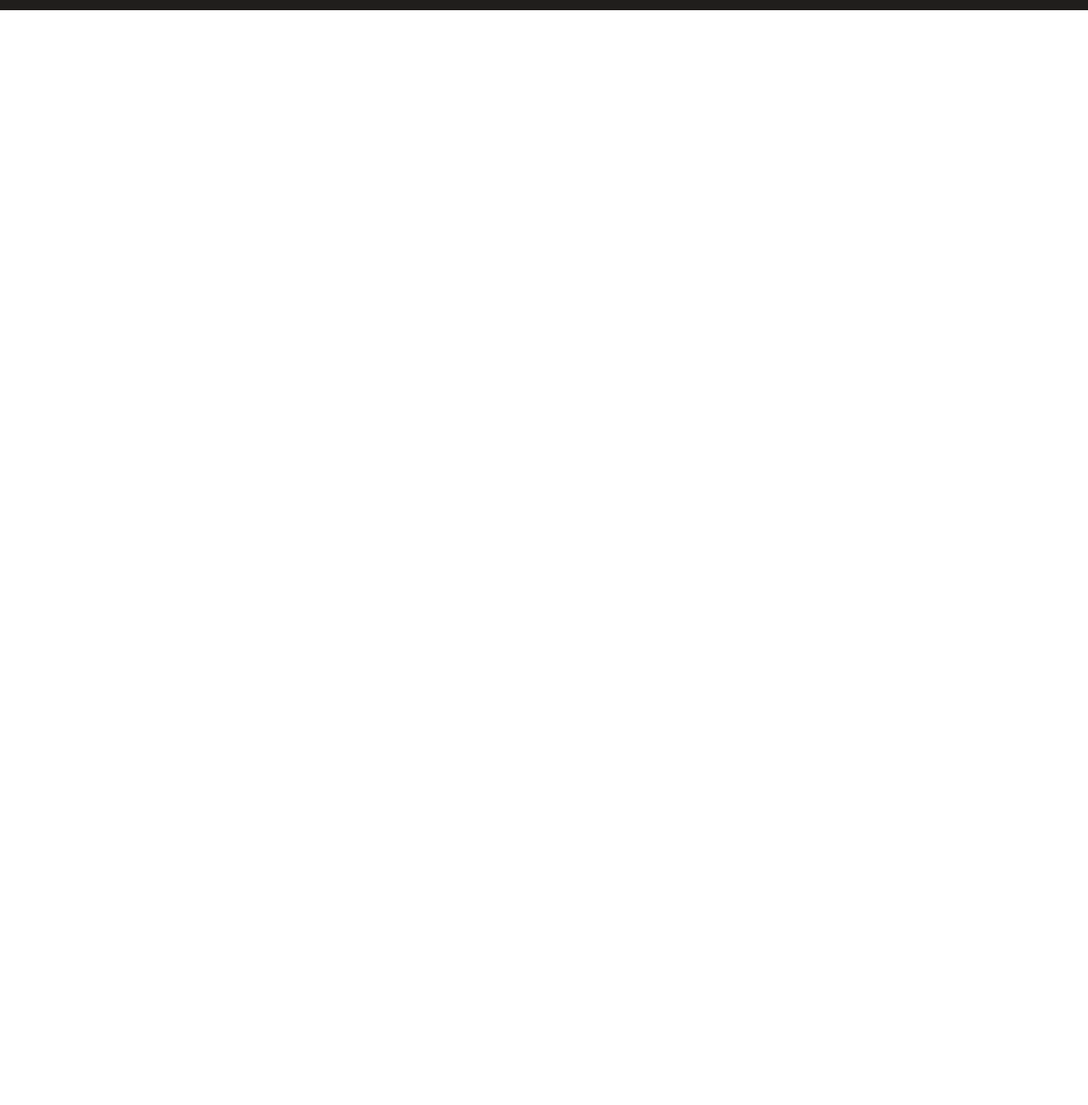
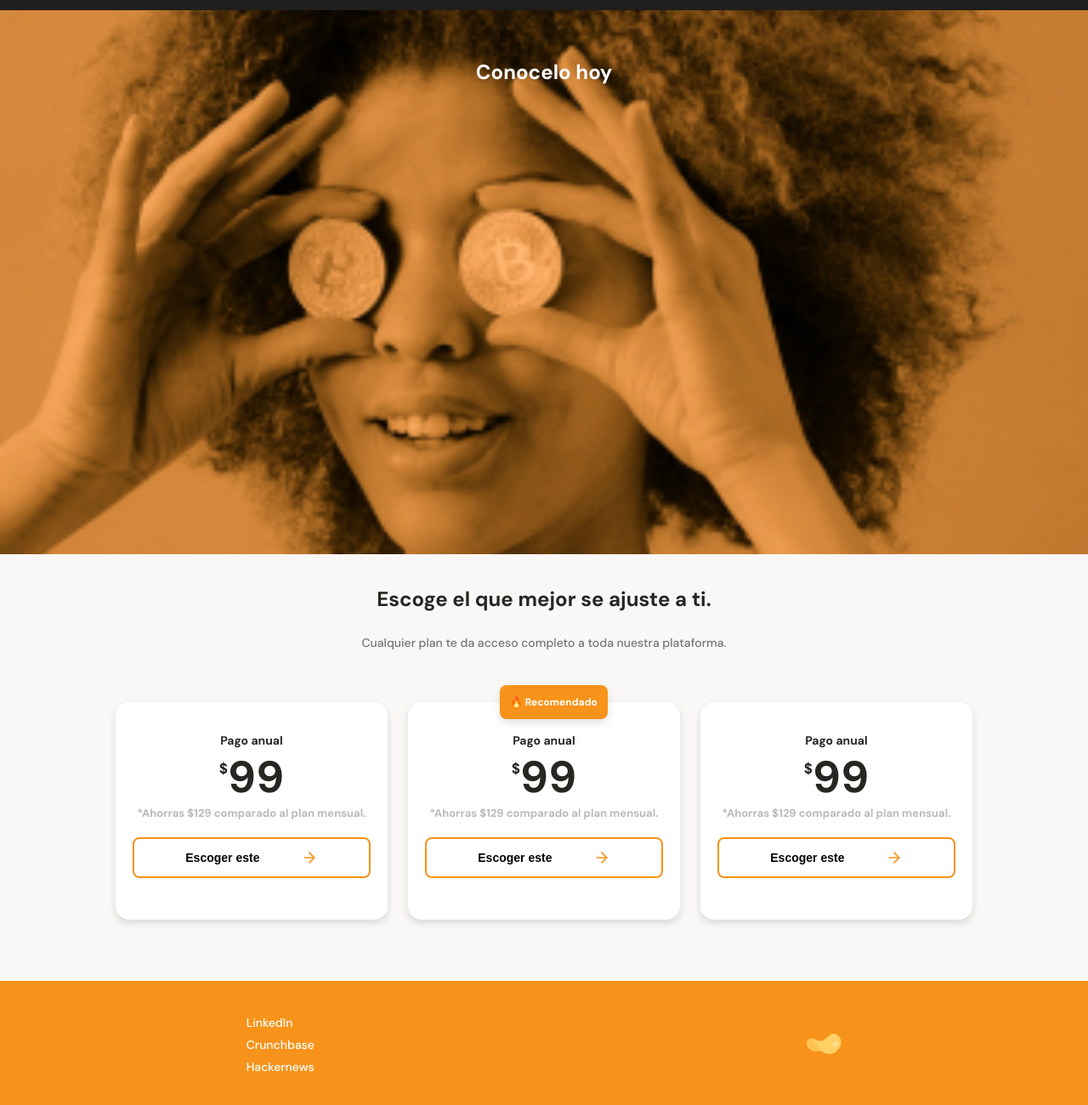
Before and after one commit to juansgiraldoe/mobile-first, a plain HTML site: page index.html in a window 1280 px wide. Shown: the part 1601-2901 px from the top of the page at 85% size. Before the commit the page ends 1613 px from the top, so only its background shows below. Drawn offline with Linux system fonts and the light colour scheme.

Commit message:
[UPDATE] Proyecto finalizado.

```diff
--- a/index.html
+++ b/index.html
@@ -15,7 +15,7 @@
     <div class="header--title-container">
       <h1>La próxima revolución en el intercambio de criptomonedas.</h1>
       <p>Batabit te ayuda a navegar entre los diferentes precios y tendencias.</p>
-      <a href="" class="header--button">Conoce nuestros planes <span><img src="./assets/icons/drop-arrow.svg" alt=""></span></a>
+      <a href="#plans" class="header--button">Conoce nuestros planes <span><img src="./assets/icons/drop-arrow.svg" alt=""></span></a>
     </div>
   </header>
   <main>
@@ -83,9 +83,54 @@
         </article>
       </section>
     </section>
-    <section></section>
-    <section></section>
+    <section class="bitcoin-img-container">
+      <h2>Conocelo hoy</h2>
+    </section>
+    <section id="plans" class="main-plans-container">
+      <div class="plans--title">
+        <h2>Escoge el que mejor se ajuste a ti.</h2>
+        <p>Cualquier plan te da acceso completo a toda nuestra plataforma.</p>
+      </div>
+      <section class="plans-container--slider">
+        <article class="plans-container--card">
+          <div class="plan-info-container">
+            <h3 class="plan-card--title">Pago anual</h3>
+            <p class="plan-card--price"><span>$</span>99</p>
+            <p class="plan-card--save">*Ahorras $129 comparado al plan mensual.</p>
+            <button class="plan-card--cta">Escoger este <span></span></button>
+          </div>
+        </article>
+        <article class="plans-container--card">
+          <p class="recomended">🔥 Recomendado</p>
+          <div class="plan-info-container">
+            <h3 class="plan-card--title">Pago anual</h3>
+            <p class="plan-card--price"><span>$</span>99</p>
+            <p class="plan-card--save">*Ahorras $129 comparado al plan mensual.</p>
+            <button class="plan-card--cta">Escoger este <span></span></button>
+          </div>
+        </article>
+        <article class="plans-container--card">
+          <div class="plan-info-container">
+            <h3 class="plan-card--title">Pago anual</h3>
+            <p class="plan-card--price"><span>$</span>99</p>
+            <p class="plan-card--save">*Ahorras $129 comparado al plan mensual.</p>
+            <button class="plan-card--cta">Escoger este <span></span></button>
+          </div>
+        </article>
+      </section>
+    </section>
   </main>
-  <footer></footer>
+  <footer>
+    <section>
+      <ul>
+        <li><a href="#">LinkedIn</a></li>
+        <li><a href="#">Crunchbase</a></li>
+        <li><a href="#">Hackernews</a></li>
+      </ul>
+    </section>
+    <section>
+      <img src="./assets/icons/logo-papa.png" alt="Logo de Batabit 2023">
+    </section>
+  </footer>
 </body>
 </html>
--- a/style.css
+++ b/style.css
@@ -25,6 +25,7 @@
 html {
   font-size: 62.5%;
   font-family: 'DM Sans', sans-serif;
+  scroll-behavior: smooth;
 }
 header {
   position: relative;
@@ -317,6 +318,154 @@ main {
   line-height: 1.8rem;
   color: var(--white);
 }
+.bitcoin-img-container{
+  width: 100%;
+  min-width: 320px;
+  height: 80vh;
+  background-image: url('./assets/imgs/bitcoinbaby.jpg');
+  background-position: center;
+  background-size: cover;
+  background-repeat: no-repeat;
+}
+.bitcoin-img-container h2 {
+  padding-top: 60px;
+  font-size: 2.4rem;
+  font-weight: bold;
+  line-height: 2.6rem;
+  color: var(--white);
+  text-align: center;
+}
+.main-plans-container{
+  width: 100%;
+  min-width: 320px;
+  padding: 40px 0 40px 0;
+  text-align: center;
+  background-color: #F9F8F6;
+}
+.main-plans-container .plans--title{
+  width: 90%;
+  min-width: 288px;
+  height: auto;
+  margin: 0 auto;
+  margin-bottom: 30px;
+}
+.plans--title h2{
+  font-size: 2.4rem;
+  font-weight: bold;
+  line-height: 2.6rem;
+  color: var(--black);
+}
+.plans--title p{
+  padding-top: 30px;
+  font-size: 1.4rem;
+  line-height: 1.6rem;
+  color: #757575;
+  font-weight: 500;
+}
+.plans-container--slider{
+  display: flex;
+  height: 320px;
+  overflow-x: scroll;
+  overscroll-behavior-x: contain;
+  scroll-snap-type: x proximity;
+  justify-content: space-between;
+}
+.plans-container--card{
+  position: relative;
+  scroll-snap-align: center;
+  width: 65%;
+  min-width: 208px;
+  max-width: 320px;
+  min-height: 250px;
+  margin: 32px 12px;
+  padding: 0 20px;
+  background-color: var(--white);
+  border-radius: 16px;
+  box-shadow: 0 4px 8px rgba(57, 54, 44, 0.16);
+}
+.plans-container--card .recomended{
+  position: absolute;
+  top: -20px;
+  background-color: var(--bitcoin-orange);
+  box-shadow: 0 4px 8px rgba(57, 54, 44, 0.16);
+  padding: 12px;
+  border-radius: 8px;
+  left: calc(50% - 52px);
+  font-size: 1.2rem;
+  font-weight: bold;
+  color: var(--white);
+}
+.plan-info-container{
+  padding-top: 36px;
+}
+.plan-info-container .plan-card--title{
+  font-size: 1.4rem;
+  font-weight: 700;
+  line-height: 1.8rem;
+  color: var(--black);
+}
+.plan-info-container .plan-card--price{
+  font-size: 5.2rem;
+  font-weight: bold;
+  color: var(--black);
+}
+.plan-info-container .plan-card--price span{
+  font-size: 1.7rem;
+  position: relative;
+  top: -22px;
+}
+.plan-info-container .plan-card--save{
+  color: var(--grey);
+  font-size: 1.3rem;
+  font-weight: 700;
+  margin-bottom: 20px;
+}
+.plan-info-container .plan-card--cta{
+  width: 100%;
+  padding: 12px 12px;
+  background-color: transparent;
+  border: 2px var(--bitcoin-orange) solid;
+  border-radius: 8px;
+  font-size: 1.4rem;
+  font-weight: 700;
+  display: flex;
+  align-items: center;
+  justify-content: space-evenly;
+}
+.plan-info-container .plan-card--cta span{
+  display: inline-block;
+  width: 20px;
+  height: 20px;
+  background-position: center;
+  background-size: cover;
+  background-repeat: no-repeat;
+  background-image: url('./assets/icons/arrow-right.svg');
+}
+footer{
+  width: 100%;
+  display: flex;
+  min-height: 150px;
+  background-color: var(--bitcoin-orange);
+  justify-content: space-around;
+  align-items: center;
+  padding-top: 0 24px;
+}
+footer section ul{
+  font-size: 1.4rem;
+  font-weight: 500;
+  line-height: 1.8rem;
+  list-style: none;
+}
+footer section ul li{
+  margin: 8px 0;
+}
+footer section ul li a {
+  text-decoration: none;
+  color: var(--white);
+}
+
+
+
 
 
 @media (min-width:769px){
@@ -326,4 +475,8 @@ main {
     place-content: center;
     gap: 15px;
   }
+  .plans-container--slider{
+  overflow-x: hidden;
+  justify-content: center;
+  }
 }
```
